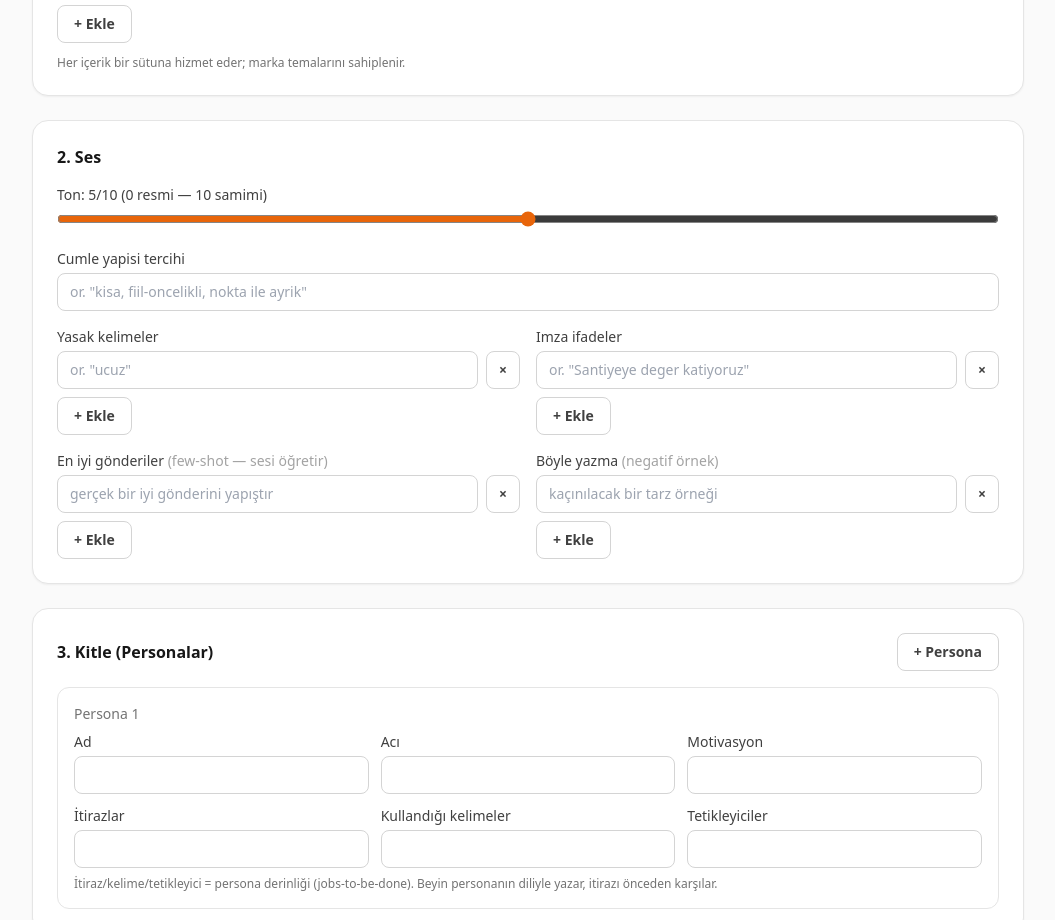
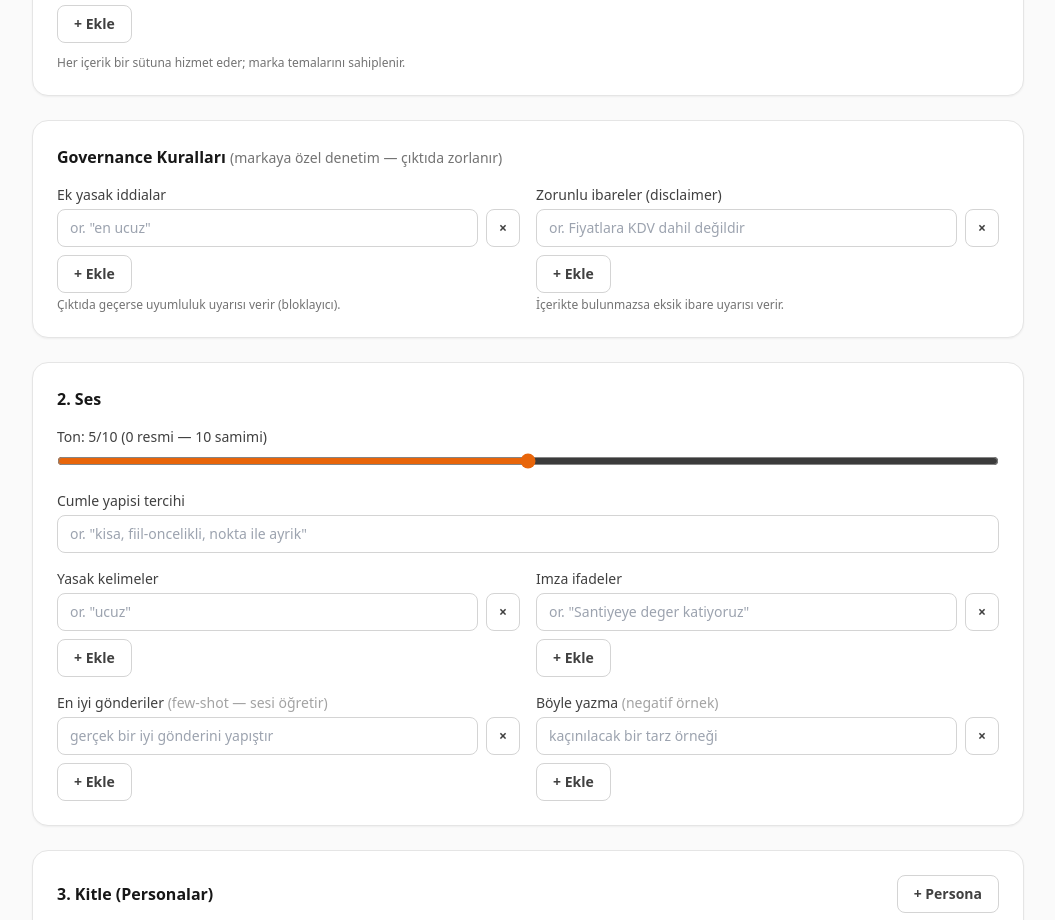
Before and after one commit to ahyazgan/pazarlama, a Next.js app: page /brand in a window 1280 px wide. Shown: the part 1640-2560 px from the top of the page, without its empty margins (112-1167 px from the left). Built offline with nearby package versions, Linux system fonts and the light colour scheme.

Commit message:
feat: marka-bazli governance kurallari — ozel yasak iddia + zorunlu ibare (disclaimer) denetimi, form + cikti

```diff
--- a/src/app/brand/page.tsx
+++ b/src/app/brand/page.tsx
@@ -335,6 +335,40 @@ export default function BrandPage() {
         <p className="hint">Her içerik bir sütuna hizmet eder; marka temalarını sahiplenir.</p>
       </section>
 
+      {/* Governance kuralları (markaya özel denetim) */}
+      <section className="card space-y-4">
+        <h2 className="font-semibold">
+          Governance Kuralları{" "}
+          <span className="text-sm font-normal text-neutral-500">
+            (markaya özel denetim — çıktıda zorlanır)
+          </span>
+        </h2>
+        <div className="grid gap-4 sm:grid-cols-2">
+          <div>
+            <label className="label">Ek yasak iddialar</label>
+            <StringList
+              values={brand.governance?.extraBannedClaims ?? [""]}
+              onChange={(extraBannedClaims) =>
+                set({ governance: { ...brand.governance, extraBannedClaims } })
+              }
+              placeholder='or. "en ucuz"'
+            />
+            <p className="hint">Çıktıda geçerse uyumluluk uyarısı verir (bloklayıcı).</p>
+          </div>
+          <div>
+            <label className="label">Zorunlu ibareler (disclaimer)</label>
+            <StringList
+              values={brand.governance?.requiredDisclaimers ?? [""]}
+              onChange={(requiredDisclaimers) =>
+                set({ governance: { ...brand.governance, requiredDisclaimers } })
+              }
+              placeholder="or. Fiyatlara KDV dahil değildir"
+            />
+            <p className="hint">İçerikte bulunmazsa eksik ibare uyarısı verir.</p>
+          </div>
+        </div>
+      </section>
+
       {/* Katman 2: Ses */}
       <section className="card space-y-4">
         <h2 className="font-semibold">2. Ses</h2>
--- a/src/app/output/page.tsx
+++ b/src/app/output/page.tsx
@@ -14,6 +14,7 @@ import {
   accessibilityForPackage,
   brandSafety,
   complianceForPackage,
+  disclaimerIssues,
   governanceGrade,
   readabilityForPackage,
   voiceFit,
@@ -122,7 +123,13 @@ export default function OutputPage() {
       : lintPackage(pkg)
     : [];
   const brain = brand ? brainScore(brand).score : 0;
-  const compliance = pkg && brand ? complianceForPackage(pkg, brand.sector) : [];
+  const compliance =
+    pkg && brand
+      ? [
+          ...complianceForPackage(pkg, brand.sector, brand.governance?.extraBannedClaims ?? []),
+          ...disclaimerIssues(pkg, brand.governance?.requiredDisclaimers ?? []),
+        ]
+      : [];
   const readability = pkg ? readabilityForPackage(pkg) : [];
   const safety = pkg ? brandSafety(pkg) : [];
   const access = pkg ? accessibilityForPackage(pkg) : [];
--- a/src/lib/brand-store.ts
+++ b/src/lib/brand-store.ts
@@ -68,6 +68,7 @@ export function emptyBrand(): Brand {
     ],
     proof: { numbers: [""], cases: [""], references: [""] },
     pillars: [""],
+    governance: { extraBannedClaims: [""], requiredDisclaimers: [""] },
   };
 }
 
@@ -186,6 +187,10 @@ export const HAMMADDEM_SAMPLE: Brand = {
     references: ["500+ muteahhit tarafindan tercih edildi"],
   },
   pillars: ["Tedarik guvenligi", "Saha verimliligi", "Maliyet ve seffaflik"],
+  governance: {
+    extraBannedClaims: ["en ucuz", "rakipsiz"],
+    requiredDisclaimers: ["Fiyatlara KDV dahil degildir"],
+  },
 };
 
 export const CONTENT_TYPE_FALLBACK: ContentType = "deger";
--- a/src/lib/governance.ts
+++ b/src/lib/governance.ts
@@ -188,9 +188,20 @@ function packageBlob(pkg: ContentPackage): string {
   ].join(" \n ");
 }
 
-// Paket için uyumluluk denetimi (benzersiz iddialar).
-export function complianceForPackage(pkg: ContentPackage, sector: SectorId): ComplianceIssue[] {
-  const found = scanText(packageBlob(pkg), sector);
+// Paket için uyumluluk denetimi (benzersiz iddialar) + markaya özel yasak iddialar.
+export function complianceForPackage(
+  pkg: ContentPackage,
+  sector: SectorId,
+  extraBanned: string[] = [],
+): ComplianceIssue[] {
+  const blob = packageBlob(pkg);
+  const found = scanText(blob, sector);
+  const lower = blob.toLowerCase();
+  for (const c of extraBanned.map((x) => x.trim()).filter(Boolean)) {
+    if (lower.includes(c.toLowerCase())) {
+      found.push({ term: c, reason: "Markaya özel yasak iddia" });
+    }
+  }
   const seen = new Set<string>();
   return found.filter((i) => {
     const k = i.term.toLowerCase();
@@ -198,6 +209,16 @@ export function complianceForPackage(pkg: ContentPackage, sector: SectorId): Com
     seen.add(k);
     return true;
   });
+}
+
+// Zorunlu ibare (disclaimer) denetimi: her gerekli ibare metinde var mı?
+export function disclaimerIssues(pkg: ContentPackage, required: string[] = []): ComplianceIssue[] {
+  const lower = packageBlob(pkg).toLowerCase();
+  return required
+    .map((d) => d.trim())
+    .filter(Boolean)
+    .filter((d) => !lower.includes(d.toLowerCase()))
+    .map((d) => ({ term: d, reason: "Zorunlu ibare eksik (markaya özel)" }));
 }
 
 // Tek metin için (reklam/SEO/e-posta gibi diğer motorlar da kullanabilir).
--- a/src/lib/types.ts
+++ b/src/lib/types.ts
@@ -59,6 +59,11 @@ export interface BrandProof {
   references: string[]; // sosyal kanit / referanslar
 }
 
+export interface BrandGovernance {
+  extraBannedClaims?: string[]; // markaya özel yasak/riskli iddialar
+  requiredDisclaimers?: string[]; // her içerikte bulunması gereken zorunlu ibareler
+}
+
 export interface Brand {
   id?: string;
   name: string;
@@ -68,6 +73,7 @@ export interface Brand {
   audience: Persona[];
   proof: BrandProof;
   pillars?: string[]; // icerik sutunlari — markanin sahip oldugu tekrar eden temalar
+  governance?: BrandGovernance; // markaya özel governance kuralları
 }
 
 // --- Sektor Zekasi (sistem verisi) -------------------------------------------
```
Also changed, not shown: 1 other file (tests, documents, lock files or other folders).
